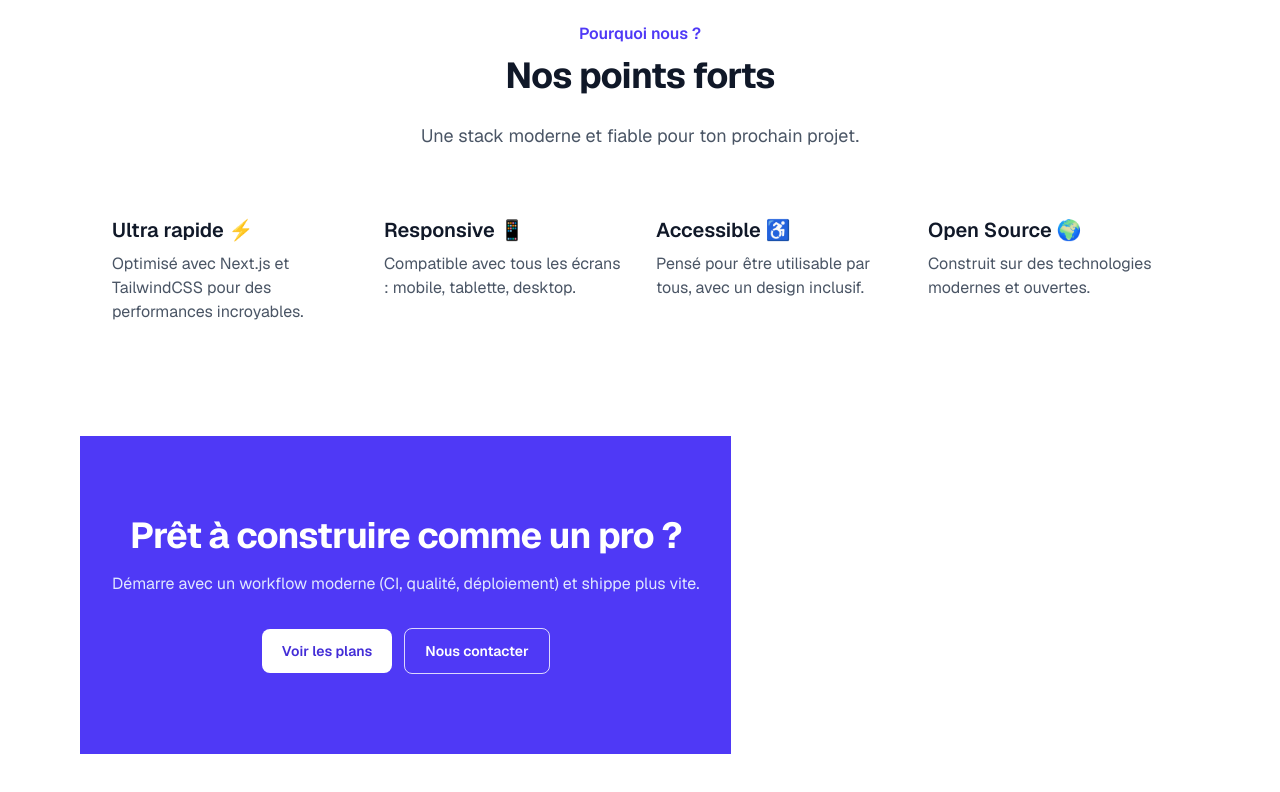
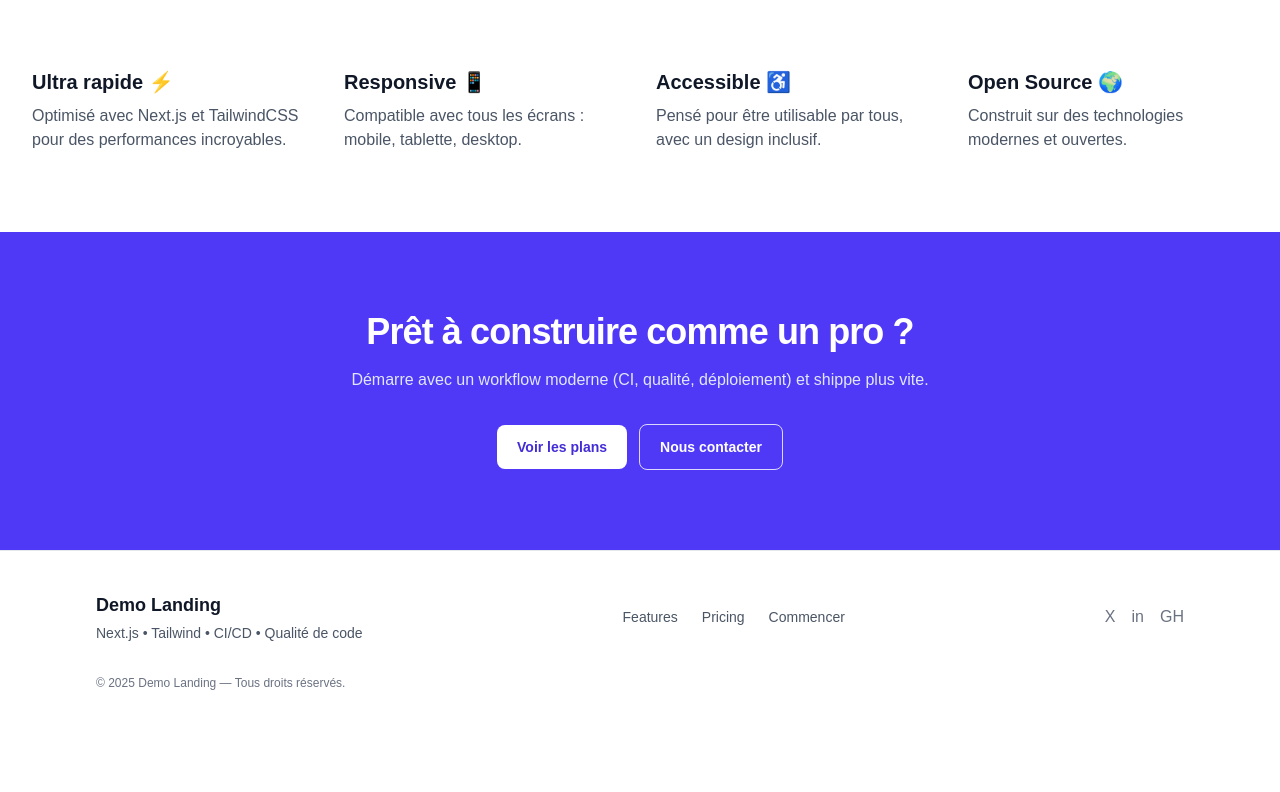
Before and after one commit to WillyPottier/demo-landing, a Next.js app: page / in a window 1280 px wide. Shown: the part 734-1526 px from the top of the page. After the commit the page ends 1465 px from the top, so only its background shows below. Built offline with nearby package versions, Linux system fonts and the light colour scheme.

Commit message:
feat(footer): add footer with nav links and social icons (#5)
Co-authored-by: Willy Pottier <wigitalagency@gmail.com>

```diff
--- a/src/app/page.tsx
+++ b/src/app/page.tsx
@@ -3,17 +3,19 @@ import Navbar from "@/components/Navbar";
 import Hero from "@/components/Hero";
 import Features from "@/components/Features";
 import Cta from "@/components/Cta";
+import Footer from "@/components/Footer";
 
 export default function Home() {
   return (
-    <div className="font-sans grid grid-rows-[20px_1fr_20px] items-center justify-items-center min-h-screen p-8 pb-20 gap-16 sm:p-20">
+    <div>
       <Navbar />
-      <main className="flex flex-col gap-[32px] row-start-2 items-center sm:items-start">
+      <main>
         <Hero />
         <Features />
         <Cta />
       </main>
-      <footer className="row-start-3 flex gap-[24px] flex-wrap items-center justify-center">
+      <footer>
+        <Footer />
       </footer>
     </div>
   );
--- /dev/null
+++ b/src/components/Footer.tsx
@@ -0,0 +1,43 @@
+export default function Footer() {
+  return (
+    <footer className="border-t border-gray-200 dark:border-gray-800 bg-white dark:bg-gray-900">
+      <div className="mx-auto max-w-6xl px-6 py-10 sm:px-8">
+        <div className="flex flex-col gap-8 sm:flex-row sm:items-center sm:justify-between">
+          <div>
+            <p className="text-lg font-semibold text-gray-900 dark:text-white">
+              Demo Landing
+            </p>
+            <p className="mt-1 text-sm text-gray-600 dark:text-gray-400">
+              Next.js • Tailwind • CI/CD • Qualité de code
+            </p>
+          </div>
+
+          <nav aria-label="Liens footer" className="flex gap-6 text-sm">
+            <a href="#features" className="text-gray-600 hover:text-gray-900 dark:text-gray-400 dark:hover:text-white">
+              Features
+            </a>
+            <a href="#pricing" className="text-gray-600 hover:text-gray-900 dark:text-gray-400 dark:hover:text-white">
+              Pricing
+            </a>
+            <a href="#cta" className="text-gray-600 hover:text-gray-900 dark:text-gray-400 dark:hover:text-white">
+              Commencer
+            </a>
+          </nav>
+
+          <div className="flex items-center gap-4">
+            <a aria-label="Twitter" href="https://twitter.com/" target="_blank" rel="noreferrer"
+               className="text-gray-500 hover:text-gray-900 dark:text-gray-400 dark:hover:text-white">X</a>
+            <a aria-label="LinkedIn" href="https://www.linkedin.com/" target="_blank" rel="noreferrer"
+               className="text-gray-500 hover:text-gray-900 dark:text-gray-400 dark:hover:text-white">in</a>
+            <a aria-label="GitHub" href="https://github.com/WillyPottier" target="_blank" rel="noreferrer"
+               className="text-gray-500 hover:text-gray-900 dark:text-gray-400 dark:hover:text-white">GH</a>
+          </div>
+        </div>
+
+        <p className="mt-8 text-xs text-gray-500 dark:text-gray-500">
+          © {new Date().getFullYear()} Demo Landing — Tous droits réservés.
+        </p>
+      </div>
+    </footer>
+  );
+}
```
